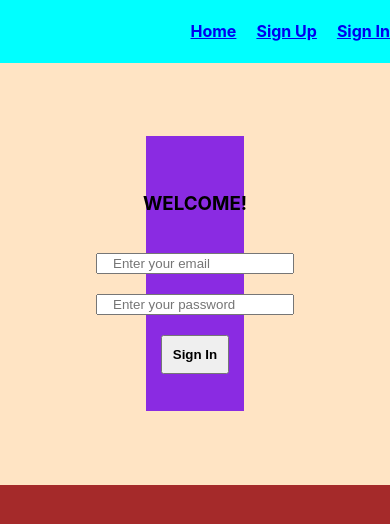
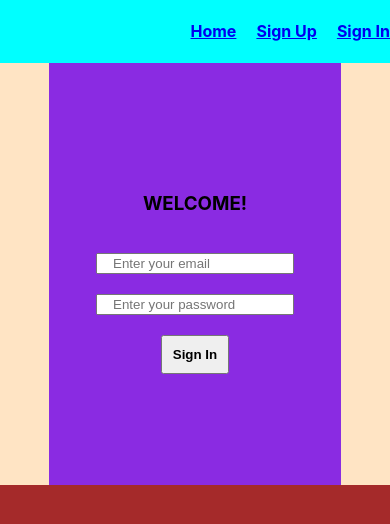
Before and after one commit to QuinSack/qfc_sampa_valley, a React (Create React App) app: page /login in a window 390 px wide. Shown: the top 524 px of the page. Built offline with nearby package versions, Linux system fonts and the light colour scheme; no server answers.

Commit message:
refactor login

```diff
--- a/src/App.js
+++ b/src/App.js
@@ -1,13 +1,18 @@
-import logo from './logo.svg';
 import './App.css';
-import Header from './components/Header';
-import AppRoutes from './routes/Routes';
+import Layout from './components/Layout';
+import { useState } from 'react';
+import { AuthContext } from './contexts/AuthContext';
 
 function App() {
+  const [isAuthenticated, setIsAuthenticated] = useState(false);
+  const handleSignIn = () => {
+    setIsAuthenticated(true);
+  }
   return (
     <div className='App'>
-      <Header />
-      <AppRoutes />
+      <AuthContext.Provider value={{isAuthenticated, setIsAuthenticated, handleSignIn}}>
+        <Layout />
+      </AuthContext.Provider>
     </div>
   );
 }
--- /dev/null
+++ b/src/components/Layout.js
@@ -0,0 +1,15 @@
+import React from 'react'
+import Header from './Header'
+import AppRoutes from '../routes/Routes'
+
+
+const Layout = () => {
+  return (
+    <div>
+        <Header />
+        <AppRoutes />
+    </div>
+  )
+}
+
+export default Layout
--- a/src/pages/SignUp.js
+++ b/src/pages/SignUp.js
@@ -8,7 +8,7 @@ const SignUp = () => {
     const [email, setEmail] = useState("");
     const [password, setPassword] = useState("");
     const navigate = useNavigate();
-    const currentUser = auth.currentUser.email;
+    //const currentUser = auth.currentUser.email;
 
     const handleSignup = async (e) => {
       try{
@@ -33,7 +33,7 @@ const SignUp = () => {
       }
     }
 
-    console.log(currentUser);
+    //console.log(auth.currentUser.email);
 
   return (
     <div className='signupcontainer'>
--- a/src/routes/Routes.js
+++ b/src/routes/Routes.js
@@ -1,10 +1,12 @@
-import React from 'react'
+import React, { useContext } from 'react'
 import { Routes, Route } from 'react-router-dom'
 import Home from '../pages/Home'
 import SignUp from '../pages/SignUp'
 import Login from '../pages/Login'
+import { AuthContext } from '../contexts/AuthContext'
 
 const AppRoutes = () => {
+  const {isAuthenticated} = useContext(AuthContext);
   return (
     <Routes>
         <Route path='/' element={<Home />} />
--- a/src/styles/login.css
+++ b/src/styles/login.css
@@ -21,3 +21,10 @@
 .loginform input{
     padding-left: 15px;
 }
+
+@media only screen and (max-width: 768px){
+    .loginform{
+        width: 75%;
+        height: 100%;
+    }
+}
--- a/src/styles/signup.css
+++ b/src/styles/signup.css
@@ -4,7 +4,6 @@
     height: 70vh;
     justify-content: center;
     align-items: center;
-    background-image: url("https://encrypted-tbn0.gstatic.com/images?q=tbn:ANd9GcTSvV1jImKO1aTd69jrJp81sXO3Ty-zgTbgYAhtnK8PVuztO5SGu7WBS2Yp3uz8oreMazM&usqp=CAU");
     background-size: contain;
 }
 
```
